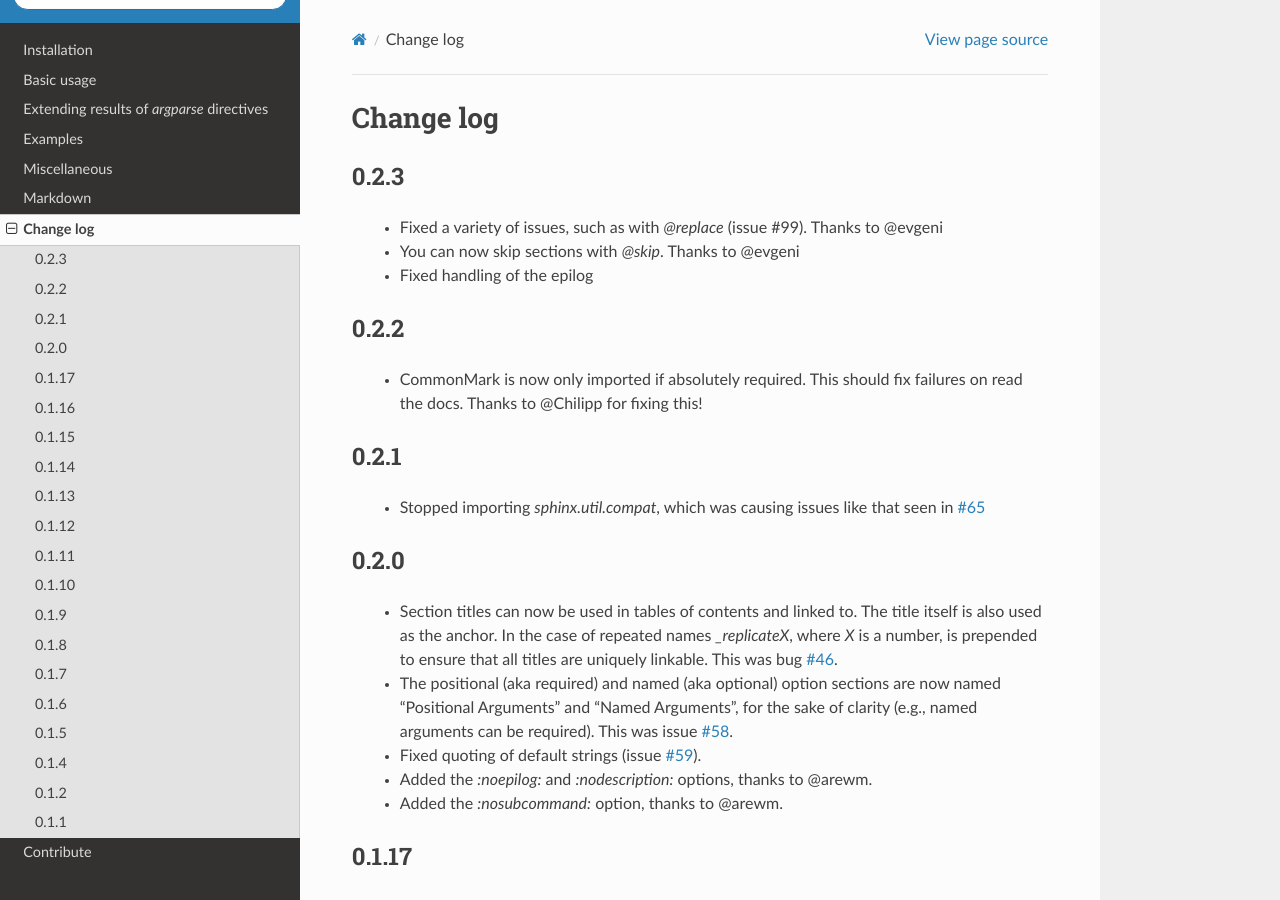
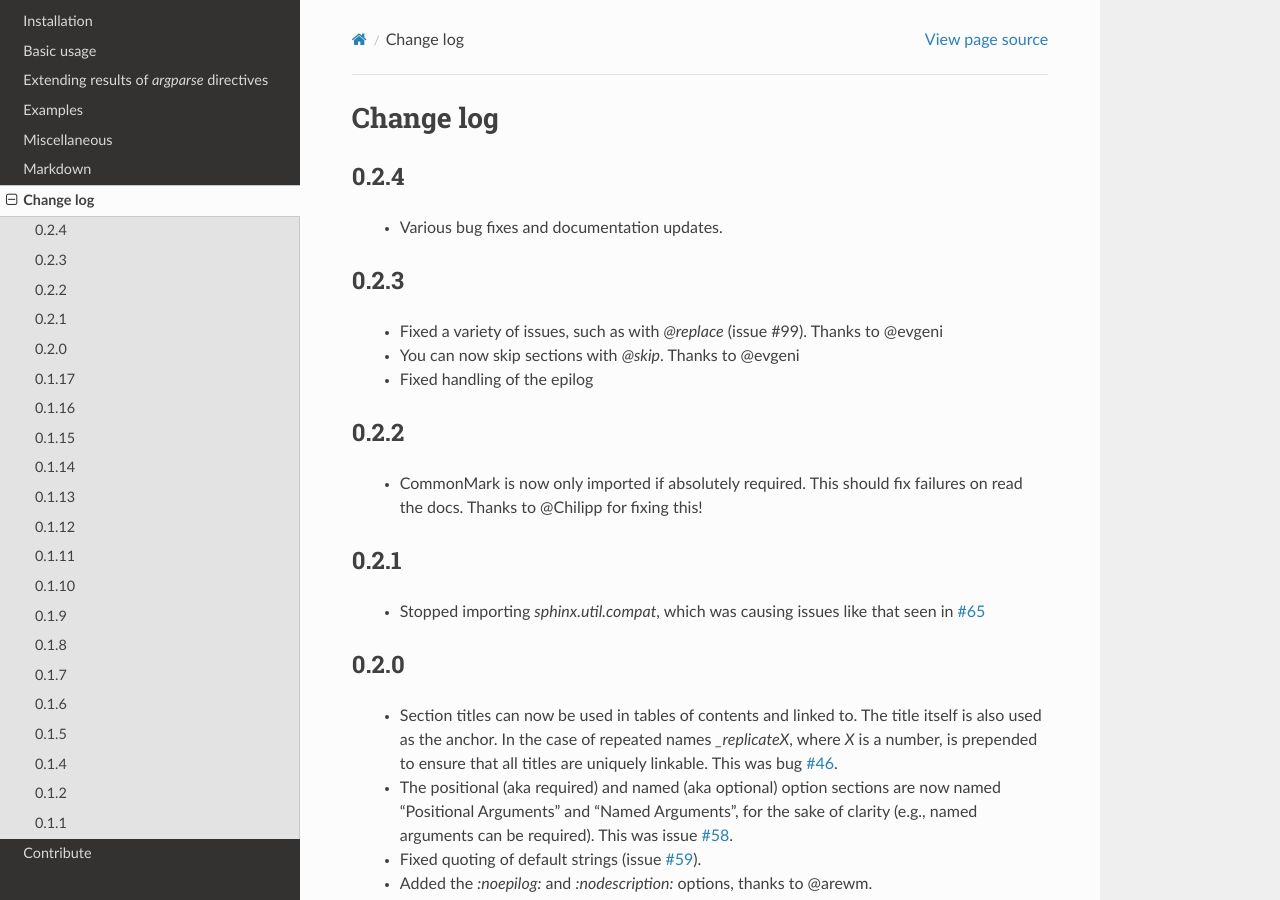
Before and after one commit to alex-rudakov/sphinx-argparse, a Sphinx documentation site: the page built from docs/changelog.rst, in a window 1280 px wide and 900 px high. Built offline with Sphinx 7.4.7 and the Read the Docs theme 2.0.0, drawn with Linux system fonts in a browser that asks for light colours.

Commit message:
Update changelog and bump version

```diff
--- a/docs/changelog.rst
+++ b/docs/changelog.rst
@@ -1,6 +1,11 @@
 **********
 Change log
 **********
+
+0.2.4
+#####
+
+ * Various bug fixes and documentation updates.
 
 0.2.3
 #####
--- a/sphinxarg/__init__.py
+++ b/sphinxarg/__init__.py
@@ -1 +1 @@
-__version__ = '0.2.3'
+__version__ = '0.2.4'
```
